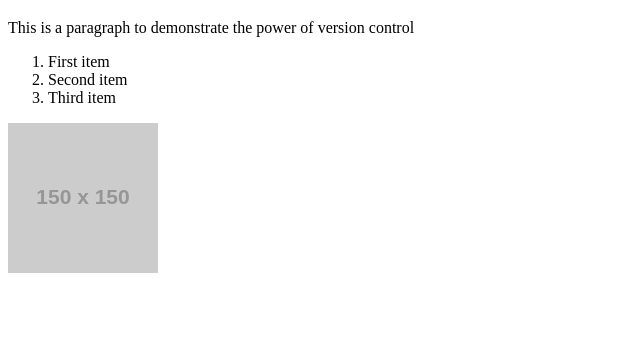
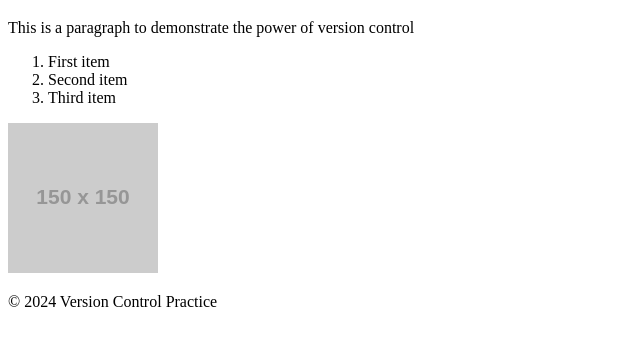
Before and after one commit to wisanjilu/AN32-Orteza-MA1, a plain HTML site: page index.html in a window 1280 px wide. Shown: the part 61-406 px from the top of the page, without its empty margins (0-640 px from the left). Drawn offline with Linux system fonts and the light colour scheme; placeholder pictures from the web are drawn by us.

Commit message:
Commit 5: Add footer

```diff
--- a/index.html
+++ b/index.html
@@ -3,7 +3,6 @@
     <head>
         <title>Git Version Control Practice</title>
     </head>
-
     <body>
         <h1>Welcome to Git Version Control</h1>
 
@@ -17,5 +16,8 @@
 
         <img src="https://via.placeholder.com/150" alt="Placeholder Image">
     </body>
+    <footer>
+        <p>&copy; 2024 Version Control Practice</p>
+    </footer>
 
 </html>
```
